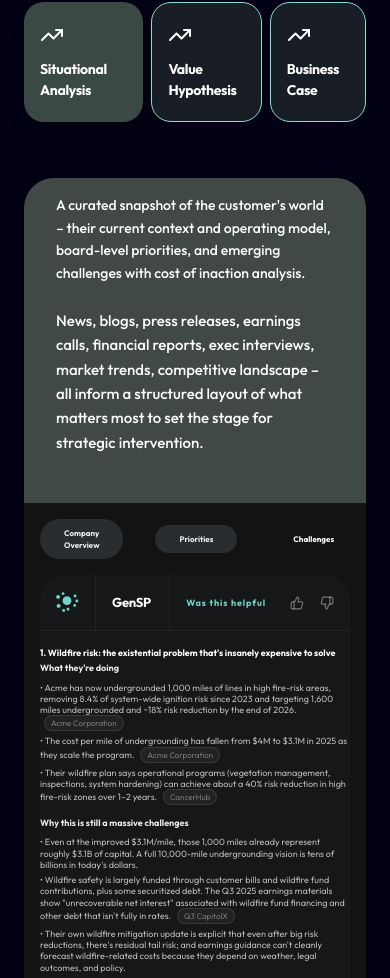
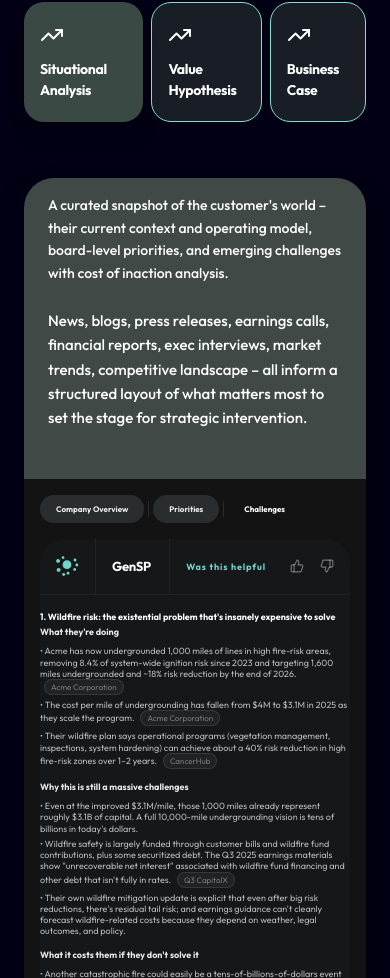
Before and after one commit to nolimit-buzz/gensp, a Next.js app: page / in a window 390 px wide. Shown: the part 3388-4366 px from the top of the page. Built offline with nearby package versions, Linux system fonts and the light colour scheme.

Commit message:
responsiveness update

```diff
--- a/app/components/ProductShowcase.tsx
+++ b/app/components/ProductShowcase.tsx
@@ -174,7 +174,7 @@ const ProductShowcase: React.FC = () => {
           {/* Right Column Container */}
           <div className="flex-1 w-full bg-[#414946] rounded-[30px] md:rounded-[48px] p-0 lg:p-12 border-0 md:border md:border-white/10 shadow-2xl overflow-hidden">
             {/* Header Area inside Right Content */}
-            <div className="max-w-4xl mb-12 pt-4 px-8 md:pt-0 md:px-0">
+            <div className="max-w-4xl mb-12 pt-4 px-6 md:pt-0 md:px-0">
               {activeMainTab === 0 && (
                 <>
                   <h3 className="text-[14px] md:text-[16px] font-medium! text-white leading-relaxed mb-6">
@@ -243,12 +243,12 @@ const ProductShowcase: React.FC = () => {
               {/* Document Content Display */}
               <div className="flex-1 flex flex-col gap-4">
                 {/* Inner Document Tabs */}
-                <div className="flex items-center">
+                <div className="flex items-center justify-start">
                   {innerTabs.map((tab, idx) => (
                     <React.Fragment key={tab}>
                       <button
                         onClick={() => setActiveInnerTab(idx)}
-                        className={`px-6 py-2 rounded-full text-[8px] transition-all cursor-pointer ${activeInnerTab === idx
+                        className={`px-4 md:px-6 py-2 rounded-full text-[8px] transition-all cursor-pointer ${activeInnerTab === idx
                           ? 'text-white font-bold'
                           : 'bg-[#2A2D30] text-white/90 hover:bg-[#323639]'
                           }`}
@@ -256,7 +256,7 @@ const ProductShowcase: React.FC = () => {
                         {tab}
                       </button>
                       {idx < innerTabs.length - 1 && (
-                        <div className="mx-4 w-[1px] h-4 bg-white/10" />
+                        <div className="mx-1 md:mx-4 w-[1px] h-4 bg-white/10" />
                       )}
                     </React.Fragment>
                   ))}
```
